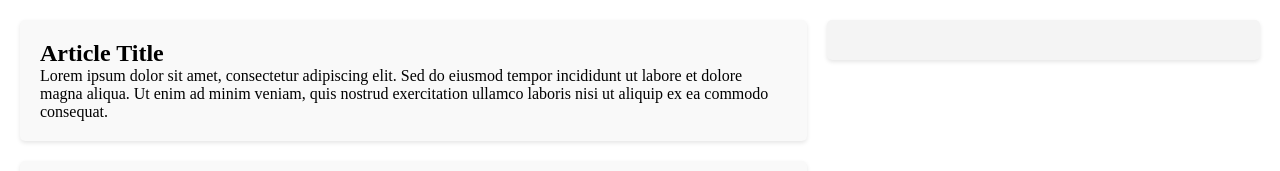
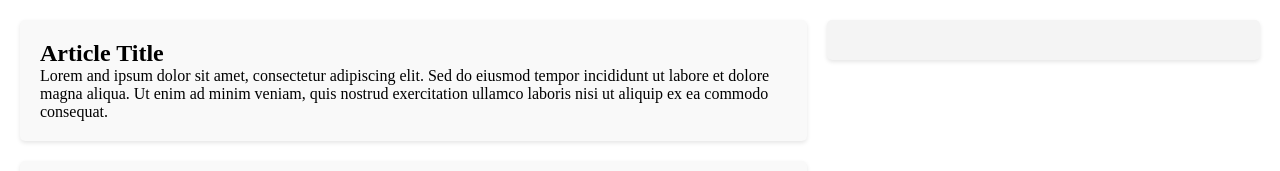
Before and after one commit to AmaanShaikhLV/GecSampleWebsite, a React (Vite) app: page / in a window 1280 px wide. Shown: the top 171 px of the page. Built offline with nearby package versions, Linux system fonts and the light colour scheme.

Commit message:
testing deployment

```diff
--- a/src/App.jsx
+++ b/src/App.jsx
@@ -32,7 +32,7 @@
         <main>
           <article>
             <h2>Article Title</h2>
-            <p>Lorem ipsum dolor sit amet, consectetur adipiscing elit. Sed do eiusmod tempor incididunt ut labore et dolore magna aliqua. Ut enim ad minim veniam, quis nostrud exercitation ullamco laboris nisi ut aliquip ex ea commodo consequat.</p>
+            <p>Lorem and ipsum dolor sit amet, consectetur adipiscing elit. Sed do eiusmod tempor incididunt ut labore et dolore magna aliqua. Ut enim ad minim veniam, quis nostrud exercitation ullamco laboris nisi ut aliquip ex ea commodo consequat.</p>
           </article>
 
           <article>
```
